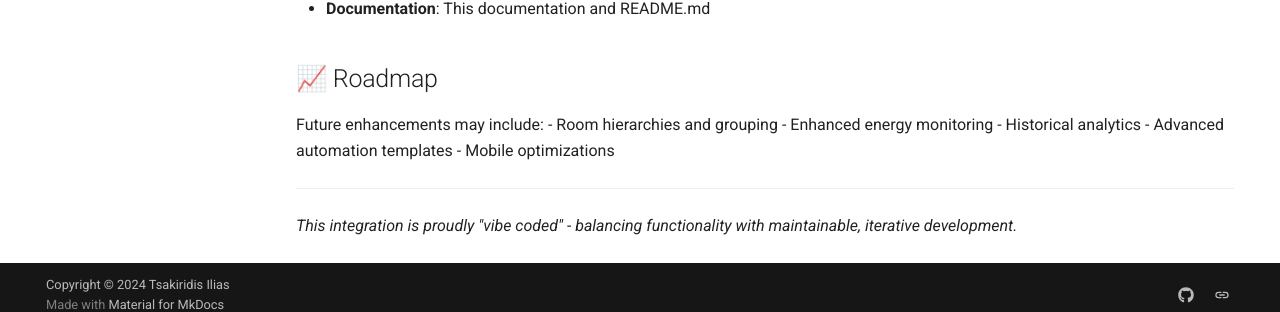
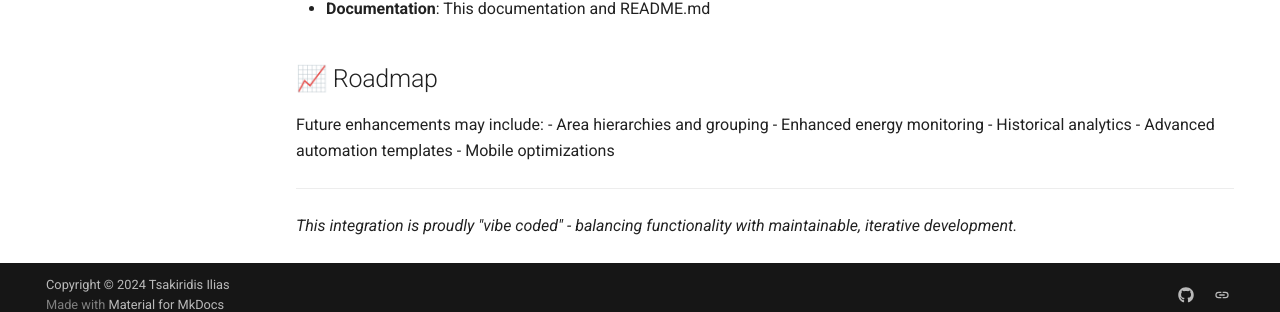
Before and after one commit to DefinitelyADev/custom-areas-integration, an MkDocs documentation site: the page built from docs/index.md, in a window 1280 px wide and 900 px high, scrolled down 2122 px. Shown: the part 572-884 px from the top of the window. Built offline with MkDocs 1.6.1 and Material for MkDocs 9.7.7, drawn with Linux system fonts in a browser that asks for light colours; comment, search, counter and statistics services are not loaded; some of the changed text lies outside the part shown.

Commit message:
docs(M8): clean up remaining room references in docs/index.md
Three stale "room" references in the documentation index landing page:
"multiple room aspects" → "multiple area aspects" (composite sensors
bullet), "room state and attributes" → "area state and attributes"
(architecture bullet), and "Room hierarchies and grouping" → "Area
hierarchies and grouping" (roadmap bullet). The legacy room-entity
URL aliases in the clone command and issue/discussion links are left
alone per AGENTS.md.

Co-Authored-By: Claude Opus 4.7 (1M context) <noreply@anthropic.com>

```diff
--- a/docs/index.md
+++ b/docs/index.md
@@ -22,7 +22,7 @@ Welcome to the Custom Areas Integration documentation! This comprehensive docume
 ## 📋 Key Features
 
 - ✅ **UI Configuration** - Easy setup through Home Assistant's interface
-- ✅ **Composite Sensors** - Single sensor representing multiple room aspects
+- ✅ **Composite Sensors** - Summary sensor (plus per-measurement passthroughs) representing multiple area aspects
 - ✅ **Real-time Updates** - Event-driven updates, no polling required
 - ✅ **Device Registry** - Proper integration with Home Assistant's device system
 - ✅ **Flexible Configuration** - Support for power, energy, temperature, humidity, motion, windows, and climate entities
@@ -32,7 +32,7 @@ Welcome to the Custom Areas Integration documentation! This comprehensive docume
 The integration consists of:
 - **Config Flow** - Handles UI configuration and validation
 - **Sensor Coordinator** - Manages state updates and event listeners
-- **Area Sensor** - Main entity providing room state and attributes
+- **Area Sensor** - Main entity providing area state and attributes
 - **Device Registry** - Creates proper device entries
 
 ## 🔧 Development
@@ -93,7 +93,7 @@ We welcome contributions! See the [Contributing section](../README.md#contributi
 ## 📈 Roadmap
 
 Future enhancements may include:
-- Room hierarchies and grouping
+- Area hierarchies and grouping
 - Enhanced energy monitoring
 - Historical analytics
 - Advanced automation templates
```
